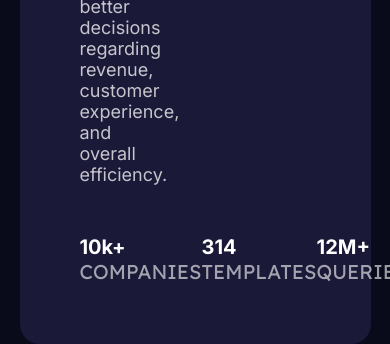
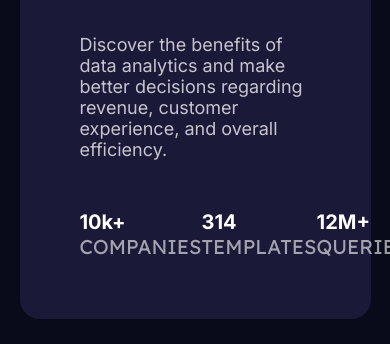
Before and after one commit to shuamamine/stats-preview-card-component, a plain HTML site: page index.html in a window 390 px wide. Shown: the part 576-920 px from the top of the page. After the commit the page ends 895 px from the top, so only its background shows below. Drawn offline with Linux system fonts and the light colour scheme.

Commit message:
added media query

```diff
--- a/style.css
+++ b/style.css
@@ -76,3 +76,12 @@ font-family: "Lexend Deca", sans-serif;
 text-transform: uppercase;
 font-weight: 400;
 }
+@media screen and (max-width: 500px) {
+    .container{
+        display: flex;
+        flex-direction: column-reverse;
+    }
+    .image, .textbox{
+        width: 100%;
+    }
+}
```
